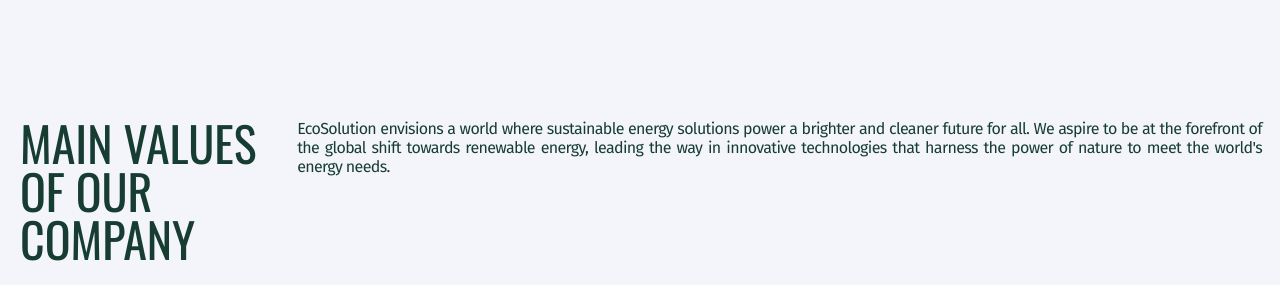
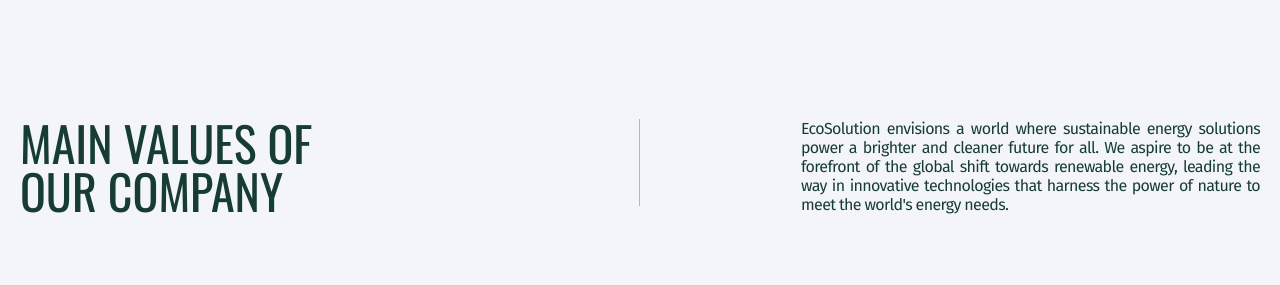
Before and after one commit to KhailoAndrey/SoftRyzen-testwork, a React (Create React App) app: page / in a window 1280 px wide. Shown: the part 1037-1322 px from the top of the page. Built offline with nearby package versions, Linux system fonts and the light colour scheme; no server answers.

Commit message:
fix Values styles

```diff
--- a/src/About/about.jsx
+++ b/src/About/about.jsx
@@ -9,6 +9,7 @@
   InnovationIcon,
   OpennessIcon,
   QualityIcon,
+  Rectangle,
   ResponsibilityIcon,
   ValuesBox,
   ValuesGrid,
@@ -23,6 +24,7 @@
       <Wrapper>
         <ValuesBox>
           <ValuesTitle>Main values of our company</ValuesTitle>
+          <Rectangle />
           <ValuesText>
             EcoSolution envisions a world where sustainable energy solutions
             power a brighter and cleaner future for all. We aspire to be at the
--- a/src/About/about.styled.js
+++ b/src/About/about.styled.js
@@ -17,13 +17,19 @@
     margin-bottom: 100px;
   }
   @media screen and (min-width: 1280px) {
-    width: 1242px;
+    width: 1240px;
     margin-bottom: 120px;
   }
 `;
 export const ValuesBox = styled.div`
+margin-bottom: 36px;
 @media screen and (min-width: 768px){
     display: flex;
+    justify-content: space-between;
+    margin-bottom: 100px;
+}
+@media screen and (min-width: 1280px){
+ margin-bottom: 122px;
 }
 `;
 
@@ -39,12 +45,32 @@
   @media screen and (min-width: 768px) {
     font-size: 36px;
     line-height: 36px;
+    width: 272px;
   }
   @media screen and (min-width: 1280px) {
     font-size: 48px;
     line-height: 48px;
+    width: 365px;
   }
 `;
+
+export const Rectangle = styled.div`
+display: none;
+@media screen and (min-width: 768px){
+    display: block;
+    width: 1px;
+    height: 110px;
+    flex-shrink: 0;
+    background: var(--main-clr-green);
+    margin-left: auto;
+    margin-right: 11px;
+}
+@media screen and (min-width: 1280px){
+ height: 87px;
+ margin-right: 161px;
+}
+
+`
 
 export const ValuesText = styled.p`
   color: var(--main-clr-dark-green);
@@ -55,7 +81,14 @@
   font-weight: 400;
   line-height: normal;
   letter-spacing: -0.64px;
-  margin-bottom: 36px;
+  /* margin-bottom: 36px; */
+  @media screen and (min-width: 768px){
+   width: 342px;
+   margin-right: 0;
+  }
+  @media screen and (min-width: 1280px){
+   width: 459px;
+  }
 `;
 export const ValuesGrid = styled.div`
   display: grid;
```
